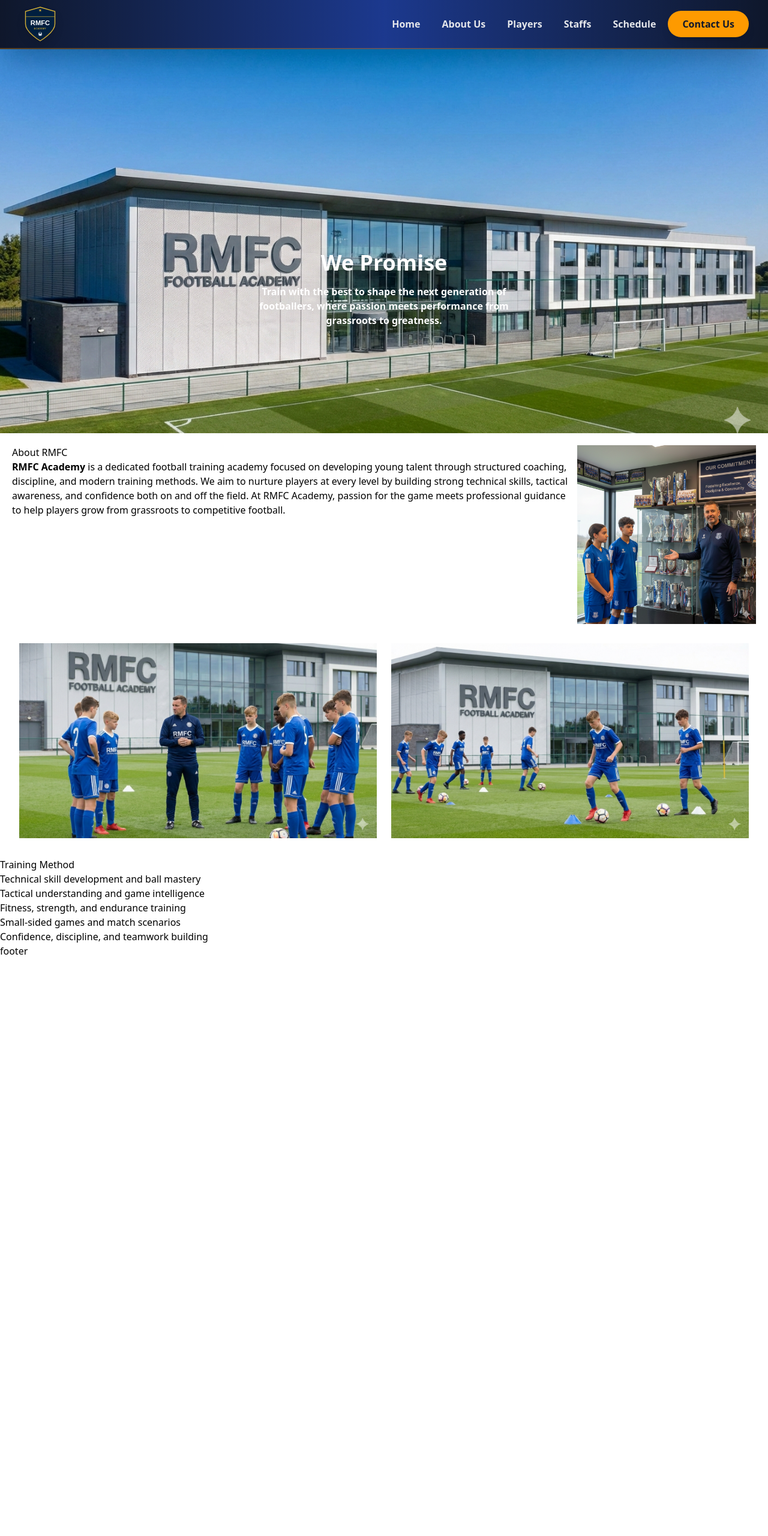
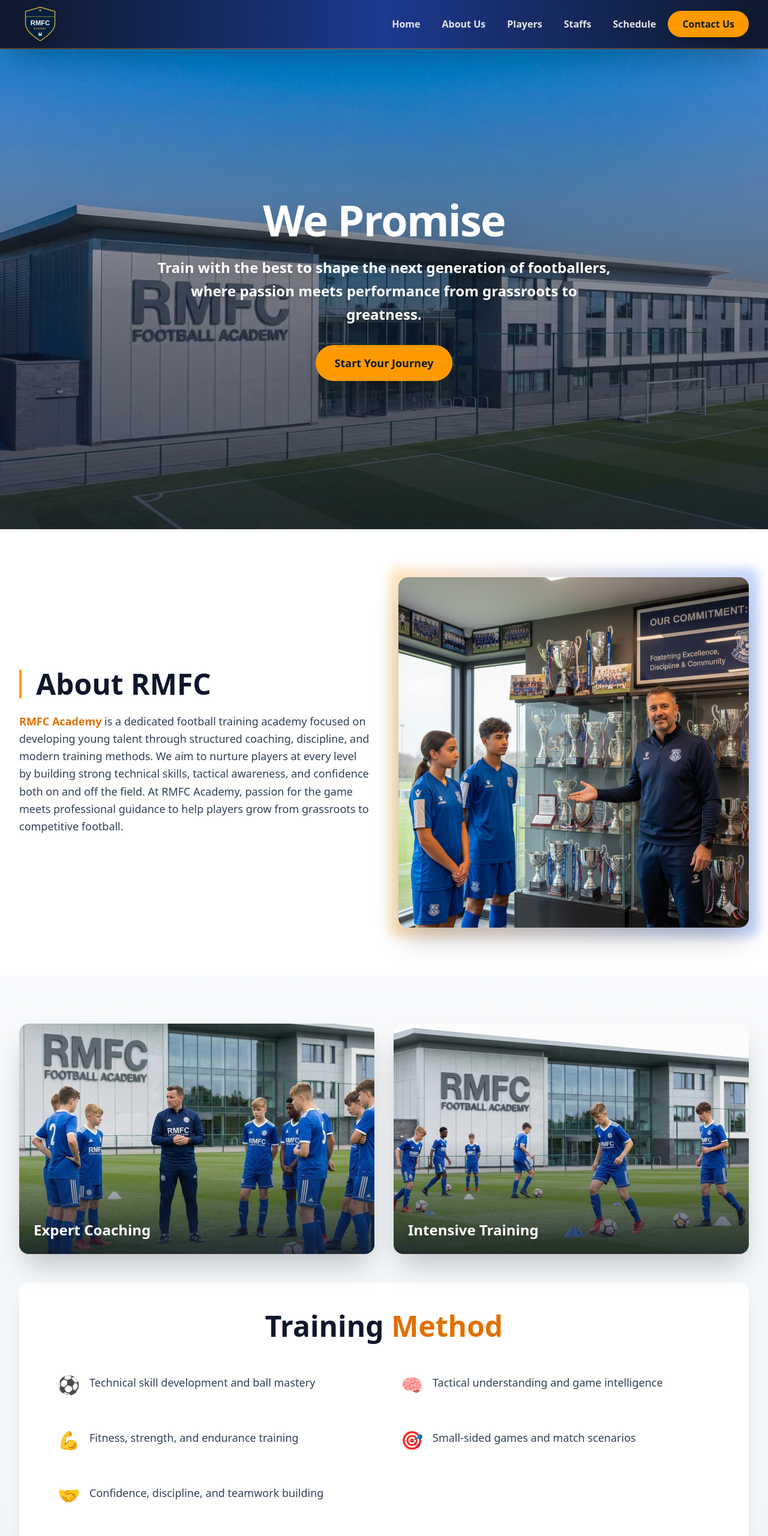
Before and after one commit to Rohin-Madhav/football-academy, a React (Vite) app: page / in a window 1280 px wide. Shown: the top 2560 px of the page at 60% size. Before the commit the page ends 1597 px from the top, so only its background shows below. Built offline with nearby package versions, Linux system fonts and the light colour scheme.

Commit message:
home page completed

```diff
--- a/src/pages/Home.jsx
+++ b/src/pages/Home.jsx
@@ -1,57 +1,183 @@
-import React from 'react'
+import React, { useState, useEffect } from 'react'
 import academy from "../assets/images/academy building.png"
 import trophies from "../assets/images/trophies.png"
 import training from "../assets/images/training.png"
 import coaching from "../assets/images/coaching.png"
+import fecility1 from "../assets/images/fecility1.png"
+import fecility2 from "../assets/images/fecility2.png"
+import fecility3 from "../assets/images/fecility3.png"
+import fecility4 from "../assets/images/fecility4.jpg"
 
 function Home() {
+  const [currentSlide, setCurrentSlide] = useState(0)
+
+  const facilities = [
+    { img: fecility1, alt: "Facility 1" },
+    { img: fecility2, alt: "Facility 2" },
+    { img: fecility3, alt: "Facility 3" },
+    { img: fecility4, alt: "Facility 4" }
+  ]
+
+  useEffect(() => {
+    const timer = setInterval(() => {
+      setCurrentSlide((prev) => (prev + 1) % facilities.length)
+    }, 4000)
+    return () => clearInterval(timer)
+  }, [])
+
+  const nextSlide = () => {
+    setCurrentSlide((prev) => (prev + 1) % facilities.length)
+  }
+
+  const prevSlide = () => {
+    setCurrentSlide((prev) => (prev - 1 + facilities.length) % facilities.length)
+  }
+
   return (
-    <div>
+    <div className="bg-slate-50">
+      {/* Hero Section */}
       <section>
-        <div className='relative    w-full h-[80vh]'>
+        <div className='relative w-full h-screen'>
           <img src={academy} alt="academy" className='w-full h-full object-cover' />
-          <div className="absolute inset-100 flex flex-col items-center justify-center text-white text-center  bg-black/40">
-            <h1 className="text-4xl font-bold mb-4">We Promise</h1>
-            <p className="max-w-2xl font-bold">
+          <div className="absolute inset-0 bg-gradient-to-b from-transparent via-slate-900/50 to-slate-900/80"></div>
+          <div className="absolute inset-0 flex flex-col items-center justify-center text-white text-center px-4">
+            <h1 className="text-5xl md:text-7xl font-bold mb-6 tracking-tight drop-shadow-2xl">
+              We Promise
+            </h1>
+            <p className="max-w-3xl text-lg md:text-2xl font-semibold leading-relaxed drop-shadow-lg">
               Train with the best to shape the next generation of footballers, where
               passion meets performance from grassroots to greatness.
             </p>
+            <button className="mt-8 bg-amber-500 hover:bg-amber-600 text-slate-900 px-8 py-4 rounded-full font-bold text-lg shadow-2xl hover:shadow-amber-500/50 transition-all duration-300 transform hover:scale-105">
+              Start Your Journey
+            </button>
           </div>
         </div>
       </section>
-      <section>
-        <div className='flex m-5'>
-          <div>
-            <h1>About RMFC</h1>
-            <p>
-              <strong>RMFC Academy </strong>is a dedicated football training academy focused on developing young talent through structured coaching, discipline, and modern training methods. We aim to nurture players at every level by building strong technical skills, tactical awareness, and confidence both on and off the field. At RMFC Academy, passion for the game meets professional guidance to help players grow from grassroots to competitive football.
-            </p>
-          </div>
-          <div>
-            <img src={trophies} alt="trophies" />
+
+      {/* About Section */}
+      <section className="py-20 px-4 md:px-8 bg-white">
+        <div className="max-w-7xl mx-auto">
+          <div className='grid md:grid-cols-2 gap-12 items-center'>
+            <div className="space-y-6">
+              <h1 className="text-4xl md:text-5xl font-bold text-slate-900 border-l-4 border-amber-500 pl-6">
+                About RMFC
+              </h1>
+              <p className="text-lg text-slate-700 leading-relaxed">
+                <strong className="text-amber-600">RMFC Academy </strong>is a dedicated football training academy focused on developing young talent through structured coaching, discipline, and modern training methods. We aim to nurture players at every level by building strong technical skills, tactical awareness, and confidence both on and off the field. At RMFC Academy, passion for the game meets professional guidance to help players grow from grassroots to competitive football.
+              </p>
+            </div>
+            <div className="relative group">
+              <div className="absolute -inset-4 bg-gradient-to-r from-amber-500 to-blue-600 rounded-2xl blur opacity-25 group-hover:opacity-40 transition duration-300"></div>
+              <div className="relative rounded-2xl overflow-hidden shadow-2xl">
+                <img src={trophies} alt="trophies" className="w-full h-full object-cover transform group-hover:scale-105 transition duration-500" />
+              </div>
+            </div>
           </div>
         </div>
       </section>
-      <section>
-        <div className='flex m-5'>
-          <div className='p-3'>
-            <img src={coaching} alt="coaching image" />
+
+      {/* Training Method Section */}
+      <section className="py-20 px-4 md:px-8 bg-gradient-to-b from-slate-50 to-slate-100">
+        <div className="max-w-7xl mx-auto">
+          <div className='grid md:grid-cols-2 gap-8 mb-12'>
+            <div className='relative overflow-hidden rounded-2xl shadow-2xl group'>
+              <div className="absolute inset-0 bg-gradient-to-t from-slate-900/80 via-transparent to-transparent z-10"></div>
+              <img src={coaching} alt="coaching image" className="w-full h-96 object-cover transform group-hover:scale-110 transition duration-500" />
+              <div className="absolute bottom-6 left-6 z-20 text-white">
+                <h3 className="text-2xl font-bold drop-shadow-lg">Expert Coaching</h3>
+              </div>
+            </div>
+            <div className='relative overflow-hidden rounded-2xl shadow-2xl group'>
+              <div className="absolute inset-0 bg-gradient-to-t from-slate-900/80 via-transparent to-transparent z-10"></div>
+              <img src={training} alt="training image" className="w-full h-96 object-cover transform group-hover:scale-110 transition duration-500" />
+              <div className="absolute bottom-6 left-6 z-20 text-white">
+                <h3 className="text-2xl font-bold drop-shadow-lg">Intensive Training</h3>
+              </div>
+            </div>
           </div>
-          <div className='p-3'>
-            <img src={training} alt="training image" />
+
+          <div className="bg-white rounded-2xl shadow-xl p-8 md:p-12">
+            <h1 className="text-4xl md:text-5xl font-bold text-slate-900 mb-10 text-center">
+              Training <span className="text-amber-600">Method</span>
+            </h1>
+            <div className="grid md:grid-cols-2 gap-6">
+              <TrainingPoint icon="⚽" text="Technical skill development and ball mastery" />
+              <TrainingPoint icon="🧠" text="Tactical understanding and game intelligence" />
+              <TrainingPoint icon="💪" text="Fitness, strength, and endurance training" />
+              <TrainingPoint icon="🎯" text="Small-sided games and match scenarios" />
+              <TrainingPoint icon="🤝" text="Confidence, discipline, and teamwork building" />
+            </div>
           </div>
         </div>
-        <div>
-          <h1>Training Method</h1>
-          <p>Technical skill development and ball mastery</p>
-          <p>Tactical understanding and game intelligence</p>
-          <p>Fitness, strength, and endurance training</p>
-          <p>Small-sided games and match scenarios</p>
-          <p>Confidence, discipline, and teamwork building</p>
-        </div>
-
       </section>
 
+      {/* Facilities Carousel Section */}
+      <section className="py-20 px-4 md:px-8 bg-slate-900">
+        <div className="max-w-7xl mx-auto">
+          <h1 className="text-4xl md:text-5xl font-bold text-white mb-12 text-center">
+            Our <span className="text-amber-500">Facilities</span>
+          </h1>
+
+          <div className="relative">
+            {/* Carousel Container */}
+            <div className="relative h-96 md:h-[600px] rounded-2xl overflow-hidden shadow-2xl">
+              {facilities.map((facility, index) => (
+                <div
+                  key={index}
+                  className={`absolute inset-0 transition-opacity duration-1000 ${
+                    index === currentSlide ? 'opacity-100' : 'opacity-0'
+                  }`}
+                >
+                  <img src={facility.img} alt={facility.alt} className="w-full h-full object-cover" />
+                </div>
+              ))}
+
+              {/* Navigation Arrows */}
+              <button
+                onClick={prevSlide}
+                className="absolute left-4 top-1/2 -translate-y-1/2 bg-white/20 hover:bg-white/40 backdrop-blur-sm text-white p-3 rounded-full transition-all duration-300 z-30 hover:scale-110"
+              >
+                <svg className="w-6 h-6" fill="none" stroke="currentColor" viewBox="0 0 24 24">
+                  <path strokeLinecap="round" strokeLinejoin="round" strokeWidth={2} d="M15 19l-7-7 7-7" />
+                </svg>
+              </button>
+              <button
+                onClick={nextSlide}
+                className="absolute right-4 top-1/2 -translate-y-1/2 bg-white/20 hover:bg-white/40 backdrop-blur-sm text-white p-3 rounded-full transition-all duration-300 z-30 hover:scale-110"
+              >
+                <svg className="w-6 h-6" fill="none" stroke="currentColor" viewBox="0 0 24 24">
+                  <path strokeLinecap="round" strokeLinejoin="round" strokeWidth={2} d="M9 5l7 7-7 7" />
+                </svg>
+              </button>
+
+              {/* Dots Indicator */}
+              <div className="absolute bottom-6 left-1/2 -translate-x-1/2 flex space-x-3 z-30">
+                {facilities.map((_, index) => (
+                  <button
+                    key={index}
+                    onClick={() => setCurrentSlide(index)}
+                    className={`w-3 h-3 rounded-full transition-all duration-300 ${
+                      index === currentSlide
+                        ? 'bg-amber-500 w-8'
+                        : 'bg-white/50 hover:bg-white/80'
+                    }`}
+                  />
+                ))}
+              </div>
+            </div>
+          </div>
+        </div>
+      </section>
+    </div>
+  )
+}
+
+function TrainingPoint({ icon, text }) {
+  return (
+    <div className="flex items-start space-x-4 p-4 rounded-lg hover:bg-amber-50 transition-colors duration-300 group">
+      <span className="text-3xl flex-shrink-0 group-hover:scale-110 transition-transform duration-300">{icon}</span>
+      <p className="text-lg text-slate-700 font-medium">{text}</p>
     </div>
   )
 }
```
Also changed, not shown: src/assets/images/fecility4.jpg (added).
